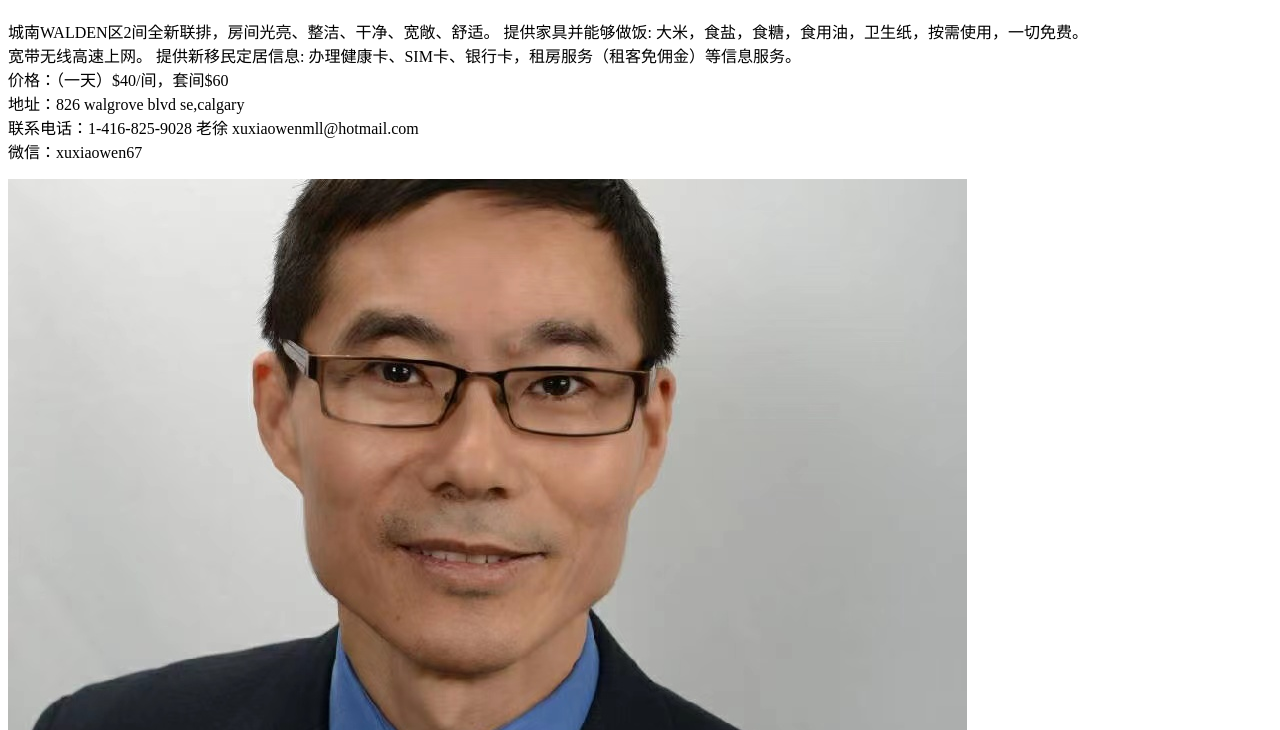
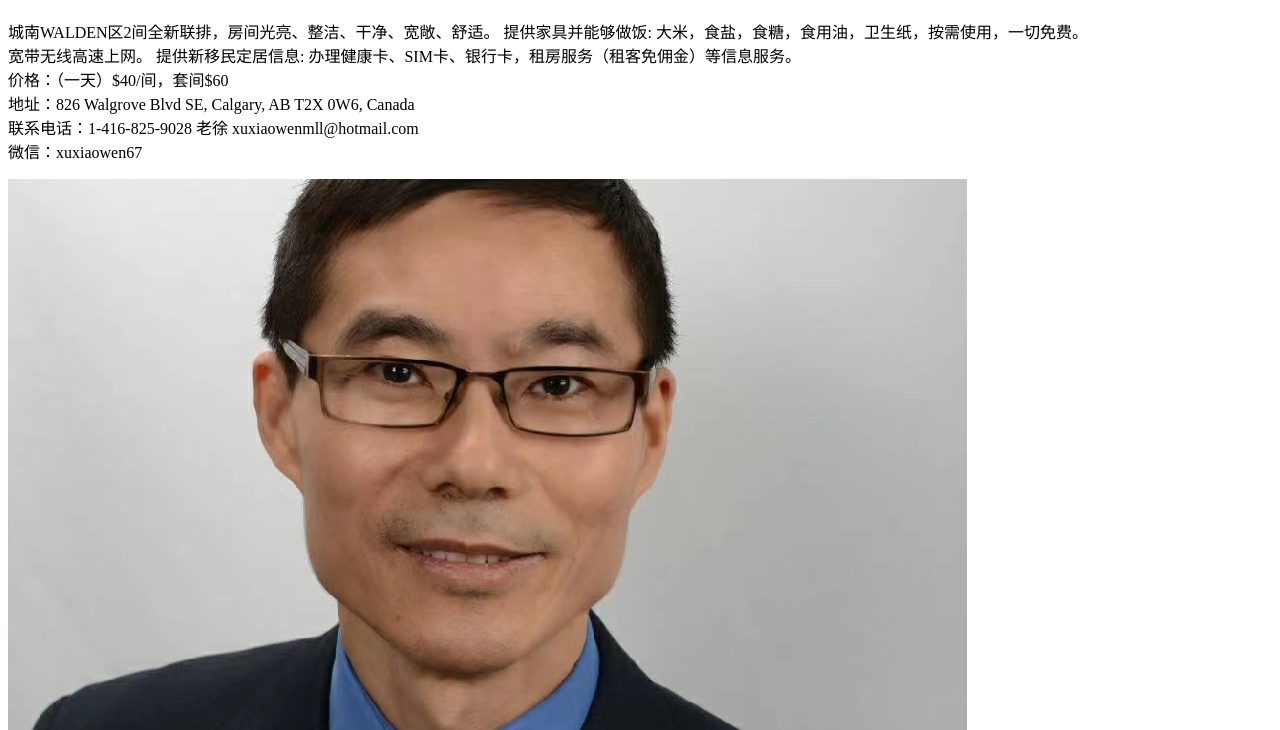
Before and after one commit to calgarylaoxu/calgarylaoxu.github.io, a plain HTML site: page index.html in a window 1280 px wide. Shown: the part 70-800 px from the top of the page. Drawn offline with Linux system fonts and the light colour scheme.

Commit message:
update
new

```diff
--- a/index.html
+++ b/index.html
@@ -10,7 +10,7 @@
     城南WALDEN区2间全新联排，房间光亮、整洁、干净、宽敞、舒适。 提供家具并能够做饭: 大米，食盐，食糖，食用油，卫生纸，按需使用，一切免费。<br>
     宽带无线高速上网。 提供新移民定居信息: 办理健康卡、SIM卡、银行卡，租房服务（租客免佣金）等信息服务。<br>
     价格：（一天）$40/间，套间$60<br>
-    地址：826 walgrove blvd se,calgary<br>
+    地址：826 Walgrove Blvd SE, Calgary, AB T2X 0W6, Canada<br>
     联系电话：1-416-825-9028 老徐  xuxiaowenmll@hotmail.com  <br>
     微信：xuxiaowen67<br>
 
```
